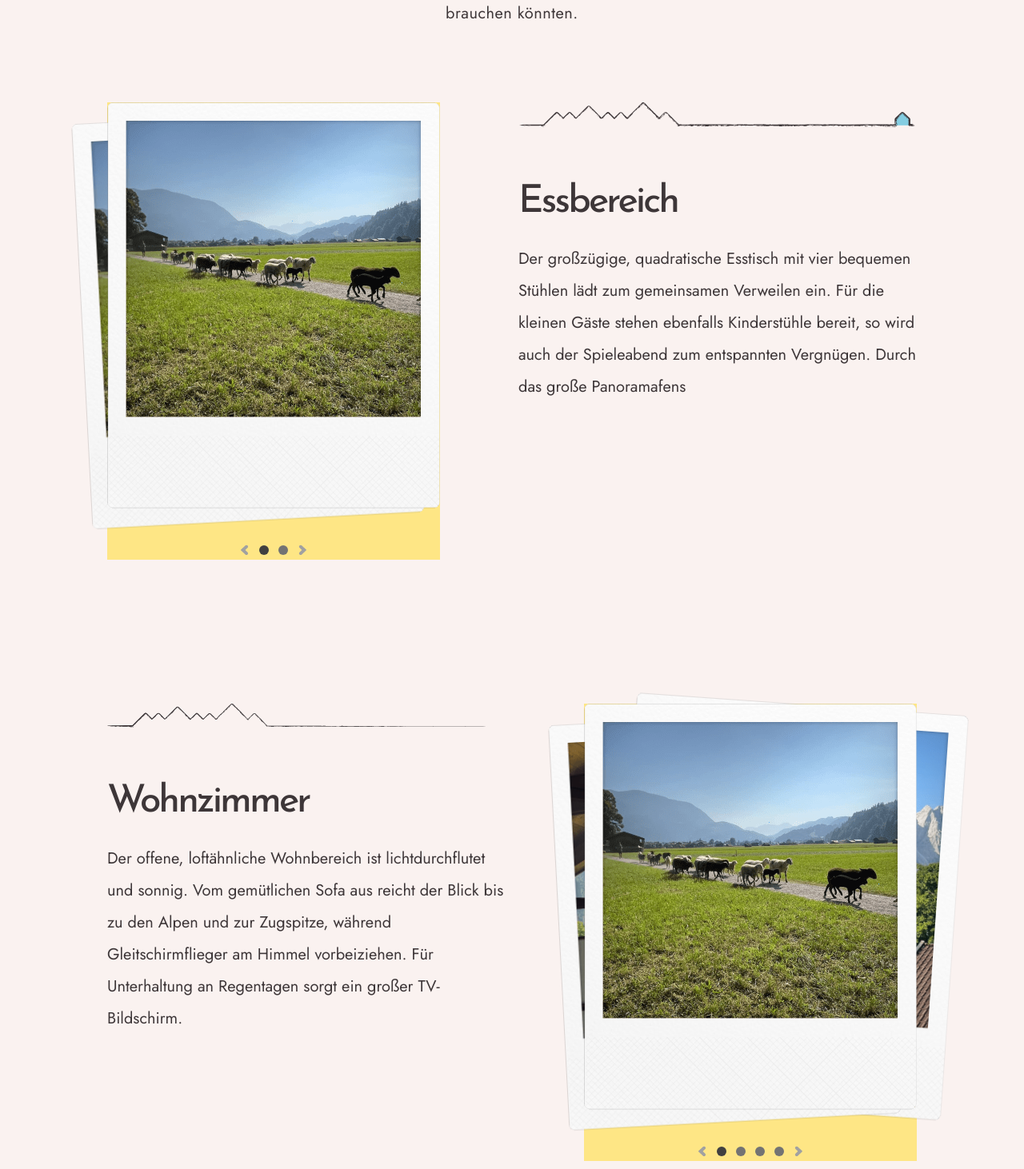
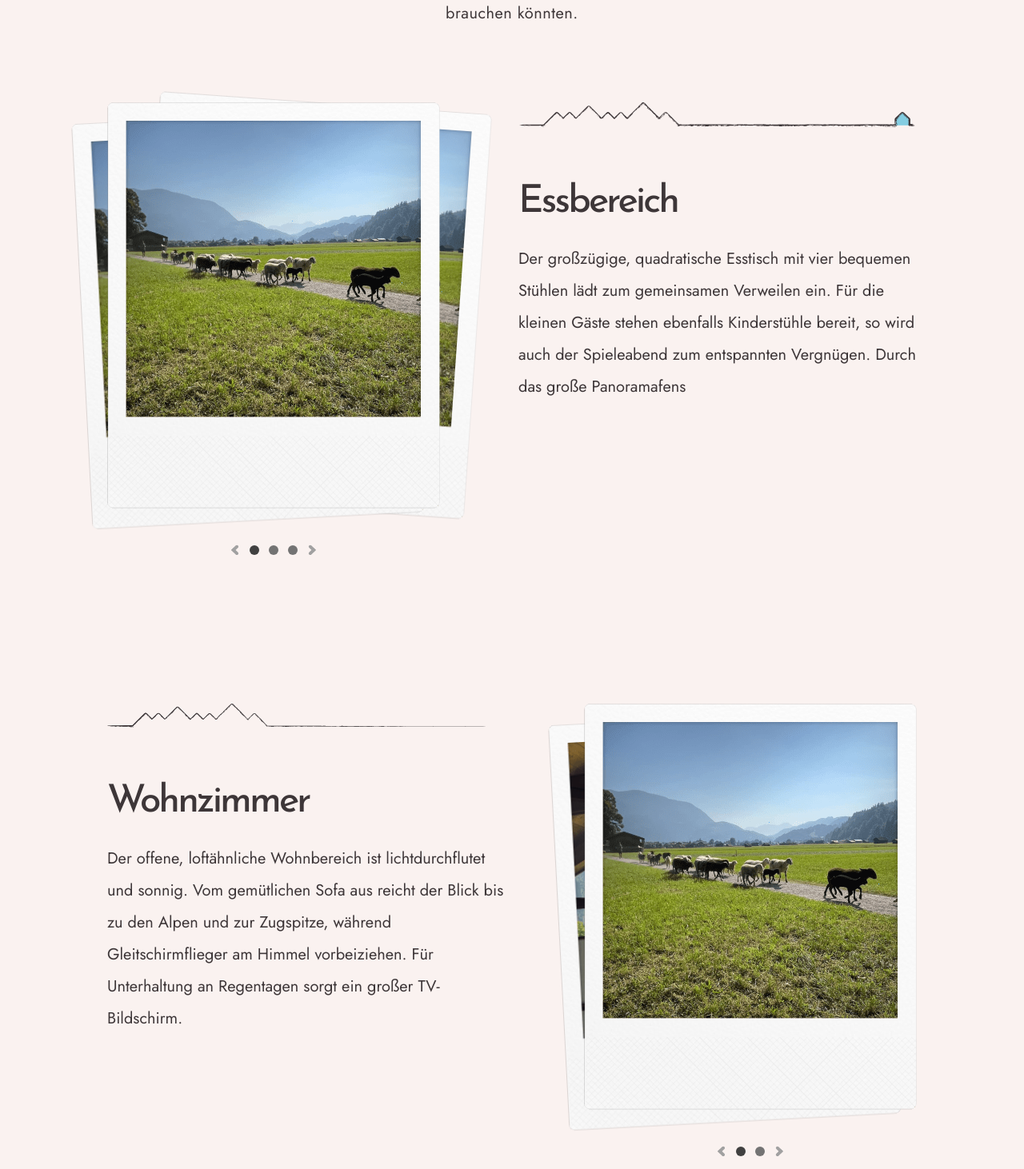
Before and after one commit to AlexanderBraatz/airbnb-integration-rental-booking_25, a Next.js app: page / in a window 1280 px wide. Shown: the part 128-1590 px from the top of the page at 80% size. Built offline with nearby package versions, Linux system fonts and the light colour scheme; a web font is replaced by a local one.

Commit message:
feat: add tow image animation

```diff
--- a/components/sections/rooms/components.tsx
+++ b/components/sections/rooms/components.tsx
@@ -90,14 +90,14 @@ export function FourPolaroidStack({ room }: RoomType) {
   };
 
   return (
-    <div className="flex flex-col bg-amber-200">
+    <div className="flex flex-col">
       <div onClick={handleRightClick} className="cursor-pointer">
         <div className="relative mb-10 h-[508px] w-[416px]">
           {room.images[0] === undefined ? (
             <></>
           ) : (
             <Image
-              className={`${Position[order.imageOne.toString() as PostionKey]} absolute transform-gpu transition-all`}
+              className={`${Position[order.imageOne.toString() as PositionForThreeKey as PostionKey]} absolute transform-gpu transition-all`}
               alt="Polaroid of the Living room"
               src={room.images[0]}
               width={416}
@@ -109,7 +109,7 @@ export function FourPolaroidStack({ room }: RoomType) {
             <></>
           ) : (
             <Image
-              className={`${Position[order.imageTwo.toString() as PostionKey]} absolute transform-gpu transition-all`}
+              className={`${Position[order.imageTwo.toString() as PositionForThreeKey as PostionKey]} absolute transform-gpu transition-all`}
               alt="Polaroid of the Living room"
               src={room.images[1]}
               width={416}
@@ -121,7 +121,7 @@ export function FourPolaroidStack({ room }: RoomType) {
             <></>
           ) : (
             <Image
-              className={`${Position[order.imageThree.toString() as PostionKey]} absolute transform-gpu transition-all`}
+              className={`${Position[order.imageThree.toString() as PositionForThreeKey as PostionKey]} absolute transform-gpu transition-all`}
               alt="Polaroid of the Living room"
               src={room.images[2]}
               width={416}
@@ -133,7 +133,7 @@ export function FourPolaroidStack({ room }: RoomType) {
             <></>
           ) : (
             <Image
-              className={`${Position[order.imageFour.toString() as PostionKey]} absolute transform-gpu transition-all`}
+              className={`${Position[order.imageFour.toString() as PositionForThreeKey as PostionKey]} absolute transform-gpu transition-all`}
               alt="Polaroid of the Living room"
               src={room.images[3]}
               width={416}
@@ -176,3 +176,246 @@ export function FourPolaroidStack({ room }: RoomType) {
     </div>
   );
 }
+
+const PositionForThree = {
+  "0": "top-0 right-0 rotate-0 z-40 duration-1000 ease-out", //top
+  "1": "top-0 -right-[500px] rotate-10  z-40  duration-200 ease-out",
+  "2": "top-0 -right-[500px] rotate-10  z-10 duration-10 ease-out",
+  "3": "top-0 -right-12 rotate-4 z-10 duration-400 ease-in-out", //back
+  "4": "top-4 right-8 -rotate-3 z-20 duration-1000 ease-out",
+  "5": "top-4 right-8 -rotate-3 z-20 duration-1000 ease-out",
+  "6": "top-4 right-8 -rotate-3 z-20 duration-1000 ease-out", // middle
+  "7": "top-0 right-0 rotate-0 z-40 duration-1000 ease-out",
+  "8": "top-0 right-0 rotate-0 z-40 duration-1000 ease-out",
+} as const;
+
+type PositionForThreeKey = keyof typeof PositionForThree;
+
+export function ThreePolaroidStack({ room }: RoomType) {
+  const [order, setOrder] = useState({
+    imageOne: 0, // position images[0]
+    imageTwo: 6, // position images[1]
+    imageThree: 3, // position images[2]
+  });
+  const handleRightClick = () => {
+    console.log("right Click");
+    setOrder((prev) => ({
+      imageOne: (prev.imageOne + 1) % 9,
+      imageTwo: (prev.imageTwo + 1) % 9,
+      imageThree: (prev.imageThree + 1) % 9,
+    }));
+
+    setTimeout(() => {
+      setOrder((prev) => ({
+        imageOne: (prev.imageOne + 1) % 9,
+        imageTwo: (prev.imageTwo + 1) % 9,
+        imageThree: (prev.imageThree + 1) % 9,
+      }));
+      console.log("3nd", order);
+    }, 200);
+    setTimeout(() => {
+      setOrder((prev) => ({
+        imageOne: (prev.imageOne + 1) % 9,
+        imageTwo: (prev.imageTwo + 1) % 9,
+        imageThree: (prev.imageThree + 1) % 9,
+      }));
+      console.log("3nd", order);
+    }, 210);
+  };
+  const handleLeftClick = () => {
+    console.log("right Click");
+  };
+
+  return (
+    <div className="flex flex-col">
+      <div onClick={handleRightClick} className="cursor-pointer">
+        <div className="relative mb-10 h-[508px] w-[416px]">
+          {room.images[0] === undefined ? (
+            <></>
+          ) : (
+            <Image
+              className={`${PositionForThree[order.imageOne.toString() as PositionForThreeKey]} absolute transform-gpu transition-all`}
+              alt="Polaroid of the Living room"
+              src={room.images[0]}
+              width={416}
+              height={508}
+              quality={100}
+            />
+          )}
+          {room.images[1] === undefined ? (
+            <></>
+          ) : (
+            <Image
+              className={`${PositionForThree[order.imageTwo.toString() as PositionForThreeKey]} absolute transform-gpu transition-all`}
+              alt="Polaroid of the Living room"
+              src={room.images[1]}
+              width={416}
+              height={508}
+              quality={100}
+            />
+          )}
+          {room.images[2] === undefined ? (
+            <></>
+          ) : (
+            <Image
+              className={`${PositionForThree[order.imageThree.toString() as PositionForThreeKey]} absolute transform-gpu transition-all`}
+              alt="Polaroid of the Living room"
+              src={room.images[2]}
+              width={416}
+              height={508}
+              quality={100}
+            />
+          )}
+          {/* <div className="pointer-events-none absolute left-[50%] z-30 h-[600px] w-[600px] translate-x-[-50%] rounded-full bg-black opacity-10 blur-3xl"></div> */}
+        </div>
+      </div>
+      <div className="flex w-full justify-center">
+        <button
+          className="flex h-6 w-6 cursor-pointer items-center justify-center"
+          onClick={handleLeftClick}
+        >
+          <Image
+            alt="arrow left "
+            // className="bg-neutral-400"
+            src={arrowLeft}
+          />
+        </button>
+        {room.images.map((image, index) => (
+          <div key={index} className="flex h-6 w-6 items-center justify-center">
+            <div
+              className={`${order.imageOne / 3 === index ? "bg-neutral-700" : "bg-neutral-500"} h-3 w-3 rounded-full bg-neutral-500 transition-colors`}
+            ></div>
+          </div>
+        ))}
+        <button
+          onClick={handleRightClick}
+          className="flex h-6 w-6 cursor-pointer items-center justify-center"
+        >
+          <Image
+            alt="arrow right "
+            // className="bg-neutral-400"
+            src={arrowRight}
+          />
+        </button>
+      </div>
+    </div>
+  );
+}
+
+const PositionFoeerThree = {
+  "0": "top-0 right-0 rotate-0 z-40 duration-1000 ease-out", //top
+  "1": "top-0 -right-[500px] rotate-10  z-40  duration-200 ease-out",
+  "2": "top-0 -right-[500px] rotate-10  z-10 duration-10 ease-out",
+  "3": "top-0 -right-12 rotate-4 z-10 duration-400 ease-in-out", //back
+  "4": "top-4 right-8 -rotate-3 z-20 duration-1000 ease-out",
+  "5": "top-4 right-8 -rotate-3 z-20 duration-1000 ease-out",
+  "6": "top-4 right-8 -rotate-3 z-20 duration-1000 ease-out", // middle
+  "7": "top-0 right-0 rotate-0 z-40 duration-1000 ease-out",
+  "8": "top-0 right-0 rotate-0 z-40 duration-1000 ease-out",
+} as const;
+
+const PositionForTwo = {
+  "0": "top-0 right-0 rotate-0 z-40 duration-1000 ease-out", //top
+  "1": "top-0 -right-[500px] rotate-10  z-40  duration-200 ease-out",
+  "2": "top-0 -right-[500px] rotate-10  z-10 duration-10 ease-out",
+  "3": "top-4 right-8 -rotate-3 z-10 duration-400 ease-in-out", // middle
+  "4": "top-0 right-0 rotate-0 z-40 duration-1000 ease-out",
+  "5": "top-0 right-0 rotate-0 z-40 duration-1000 ease-out",
+} as const;
+
+type PositionForTwoKey = keyof typeof PositionForTwo;
+
+export function TwoPolaroidStack({ room }: RoomType) {
+  const [order, setOrder] = useState({
+    imageOne: 0, // position images[0]
+    imageTwo: 3, // position images[1]
+  });
+  const handleRightClick = () => {
+    console.log("right Click");
+    setOrder((prev) => ({
+      imageOne: (prev.imageOne + 1) % 6,
+      imageTwo: (prev.imageTwo + 1) % 6,
+    }));
+
+    setTimeout(() => {
+      setOrder((prev) => ({
+        imageOne: (prev.imageOne + 1) % 6,
+        imageTwo: (prev.imageTwo + 1) % 6,
+      }));
+      console.log("3nd", order);
+    }, 200);
+    setTimeout(() => {
+      setOrder((prev) => ({
+        imageOne: (prev.imageOne + 1) % 6,
+        imageTwo: (prev.imageTwo + 1) % 6,
+      }));
+      console.log("3nd", order);
+    }, 210);
+  };
+  const handleLeftClick = () => {
+    console.log("right Click");
+  };
+
+  return (
+    <div className="flex flex-col">
+      <div onClick={handleRightClick} className="cursor-pointer">
+        <div className="relative mb-10 h-[508px] w-[416px]">
+          {room.images[0] === undefined ? (
+            <></>
+          ) : (
+            <Image
+              className={`${PositionForTwo[order.imageOne.toString() as PositionForTwoKey]} absolute transform-gpu transition-all`}
+              alt="Polaroid of the Living room"
+              src={room.images[0]}
+              width={416}
+              height={508}
+              quality={100}
+            />
+          )}
+          {room.images[1] === undefined ? (
+            <></>
+          ) : (
+            <Image
+              className={`${PositionForTwo[order.imageTwo.toString() as PositionForTwoKey]} absolute transform-gpu transition-all`}
+              alt="Polaroid of the Living room"
+              src={room.images[1]}
+              width={416}
+              height={508}
+              quality={100}
+            />
+          )}
+          {/* <div className="pointer-events-none absolute left-[50%] z-30 h-[600px] w-[600px] translate-x-[-50%] rounded-full bg-black opacity-10 blur-3xl"></div> */}
+        </div>
+      </div>
+      <div className="flex w-full justify-center">
+        <button
+          className="flex h-6 w-6 cursor-pointer items-center justify-center"
+          onClick={handleLeftClick}
+        >
+          <Image
+            alt="arrow left "
+            // className="bg-neutral-400"
+            src={arrowLeft}
+          />
+        </button>
+        {room.images.map((image, index) => (
+          <div key={index} className="flex h-6 w-6 items-center justify-center">
+            <div
+              className={`${order.imageOne / 3 === index ? "bg-neutral-700" : "bg-neutral-500"} h-3 w-3 rounded-full bg-neutral-500 transition-colors`}
+            ></div>
+          </div>
+        ))}
+        <button
+          onClick={handleRightClick}
+          className="flex h-6 w-6 cursor-pointer items-center justify-center"
+        >
+          <Image
+            alt="arrow right "
+            // className="bg-neutral-400"
+            src={arrowRight}
+          />
+        </button>
+      </div>
+    </div>
+  );
+}
--- a/components/sections/rooms/page.tsx
+++ b/components/sections/rooms/page.tsx
@@ -9,7 +9,11 @@ import arrowLeft from "@/public/icons/arrow-left.svg";
 import arrowRight from "@/public/icons/arrow-right.svg";
 import adornmentHouse from "@/public/icons/adornment-house.svg";
 import adornmentTaper from "@/public/icons/adornment-taper.svg";
-import { FourPolaroidStack } from "@/components/sections/rooms/components";
+import {
+  FourPolaroidStack,
+  ThreePolaroidStack,
+  TwoPolaroidStack,
+} from "@/components/sections/rooms/components";
 const content = [
   {
     adornmentWithHouse: true,
@@ -17,7 +21,7 @@ const content = [
     heading: "Essbereich",
     paragraph:
       "Der großzügige, quadratische Esstisch mit vier bequemen Stühlen lädt zum gemeinsamen Verweilen ein. Für die kleinen Gäste stehen ebenfalls Kinderstühle bereit, so wird auch der Spieleabend zum entspannten Vergnügen. Durch das große Panoramafens",
-    images: [sheep, sheep],
+    images: [sheep, sheep, sheep],
   },
   {
     adornmentWithHouse: false,
@@ -25,7 +29,7 @@ const content = [
     heading: "Wohnzimmer",
     paragraph:
       "Der offene, loftähnliche Wohnbereich ist lichtdurchflutet und sonnig. Vom gemütlichen Sofa aus reicht der Blick bis zu den Alpen und zur Zugspitze, während Gleitschirmflieger am Himmel vorbeiziehen. Für Unterhaltung an Regentagen sorgt ein großer TV-Bildschirm.",
-    images: [sheep, balcony, mountains, balconyDelete],
+    images: [sheep, balcony],
   },
   {
     adornmentWithHouse: false,
@@ -33,7 +37,7 @@ const content = [
     heading: "Schlafzimmer   Eins",
     paragraph:
       "Das größere der beiden Schlafzimmer bietet viel Raum zum Entspannen und Zurückziehen. Ein komfortables Kingsize-Bett mit 220 cm Länge sorgt für erholsamen Schlaf, und vom Zimmer aus führt der Zugang direkt auf den zweiten Balkon – ideal für einen ruhigen Start in den Tag.",
-    images: [sheep, sheep],
+    images: [sheep, sheep, sheep],
   },
   {
     adornmentWithHouse: false,
@@ -49,7 +53,7 @@ const content = [
     heading: "Zwei   großzügige   Balkons",
     paragraph:
       "Zeit zum Entspannen und Auftanken – ob beim Frühstück, Mittag- oder Abendessen - auf dem sonnigen Süd- oder dem gemütlichen Westbalkon im Deckchair, hier kommt ihr auf jeden Fall zur Ruhe. Das Daybed ist ein idealer Ort für ein Nickerchen oder eine Lesepause. Auch im Winter…",
-    images: [sheep, sheep],
+    images: [sheep, sheep, sheep],
   },
   {
     adornmentWithHouse: false,
@@ -57,7 +61,7 @@ const content = [
     heading: "Offene  Küche",
     paragraph:
       "Viel Platz zum Wohlfühlen: Das Bad ist großzügig gestaltet und mit Badewanne, Dusche und Doppelwaschtisch ausgestattet Nach einer langen Wanderung oder einem Skitag lädt es zum Entspannen und Auftanken ein.",
-    images: [sheep, sheep],
+    images: [sheep, sheep, sheep],
   },
 ];
 
@@ -80,7 +84,14 @@ export default function Rooms() {
           key={index}
           className={`flex w-[1012px] ${room.inReverseOrder ? "flex-row-reverse" : ""} mb-45 justify-between`}
         >
-          <FourPolaroidStack room={room} />
+          {room.images.length === 4 ? <FourPolaroidStack room={room} /> : <></>}
+          {room.images.length === 3 ? (
+            <ThreePolaroidStack room={room} />
+          ) : (
+            <></>
+          )}
+          {room.images.length === 2 ? <TwoPolaroidStack room={room} /> : <></>}
+          {/* each room should at least have 2 images */}
           <div className="flex flex-col">
             <div className="mb-16">
               <Image
```
